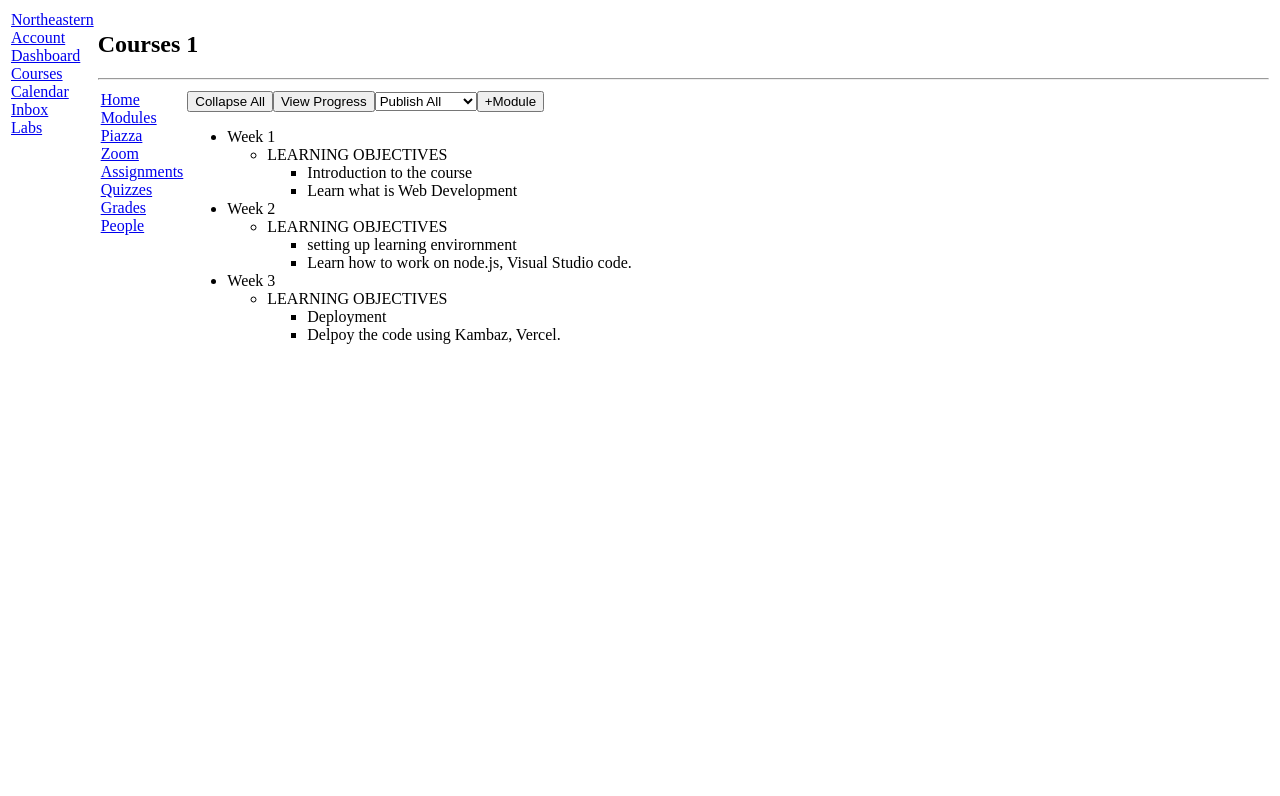
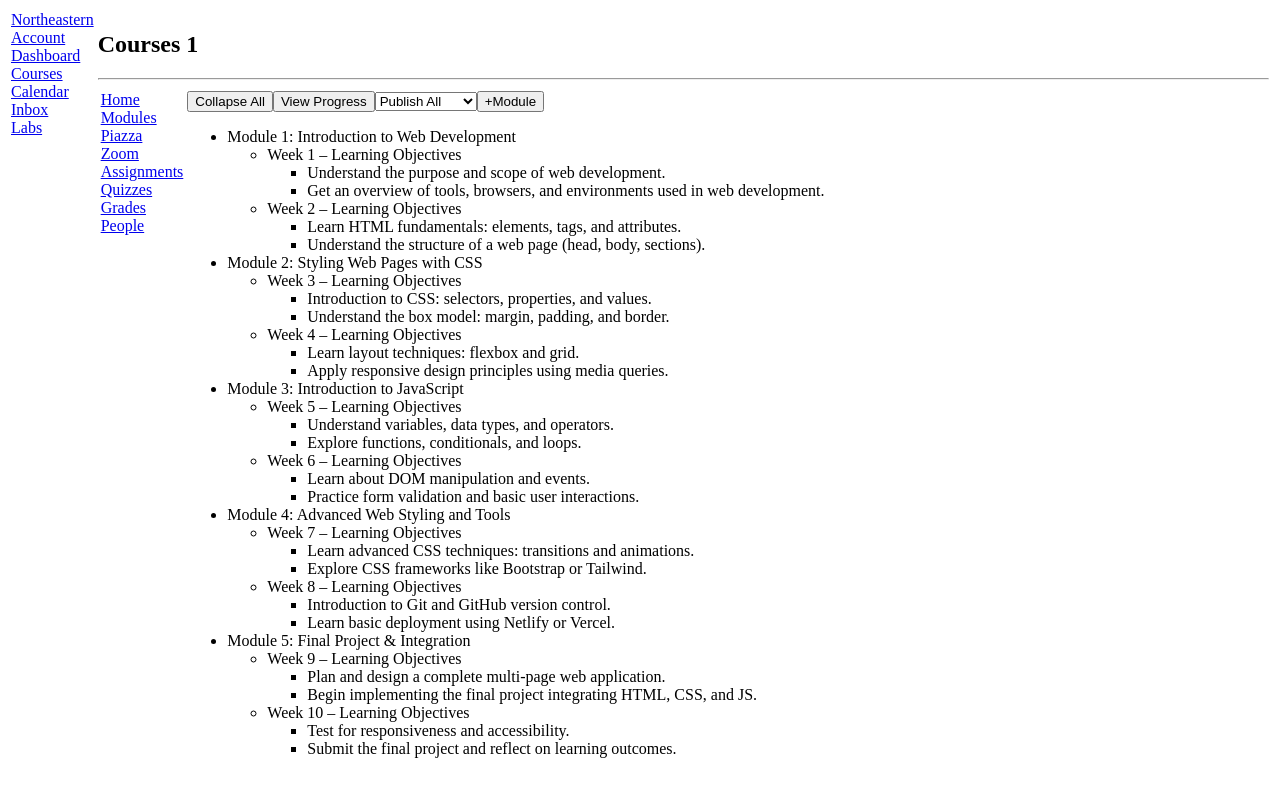
Before and after one commit to dhruthi-06/kambaz-next-js, a Next.js app: page /Courses/1/Modules in a window 1280 px wide. Shown: the top 796 px of the page. Built offline with nearby package versions, Linux system fonts and the light colour scheme.

Commit message:
Final changes done

```diff
--- a/app/(Kambaz)/Courses/[cid]/Modules/page.tsx
+++ b/app/(Kambaz)/Courses/[cid]/Modules/page.tsx
@@ -1,4 +1,3 @@
-
 export default function Modules() {
   return (
     <div>
@@ -10,45 +9,108 @@ export default function Modules() {
         <option value="Module 3">Publish One</option>
       </select>
       <button>+Module</button>
+
       <ul id="wd-modules">
+        {/* Module 1 */}
         <li className="wd-module">
-          <div className="wd-title">Week 1</div>
+          <div className="wd-title">Module 1: Introduction to Web Development</div>
           <ul className="wd-lessons">
             <li className="wd-lesson">
-              <span className="wd-title">LEARNING OBJECTIVES</span>
+              <span className="wd-title">Week 1 – Learning Objectives</span>
               <ul className="wd-content">
-                <li className="wd-content-item">Introduction to the course</li>
-                <li className="wd-content-item">
-                  Learn what is Web Development
+                <li className="wd-content-item">Understand the purpose and scope of web development.</li>
+                <li className="wd-content-item">Get an overview of tools, browsers, and environments used in web development.</li>
+              </ul>
             </li>
+            <li className="wd-lesson">
+              <span className="wd-title">Week 2 – Learning Objectives</span>
+              <ul className="wd-content">
+                <li className="wd-content-item">Learn HTML fundamentals: elements, tags, and attributes.</li>
+                <li className="wd-content-item">Understand the structure of a web page (head, body, sections).</li>
               </ul>
             </li>
           </ul>
         </li>
+
+        {/* Module 2 */}
         <li className="wd-module">
-          <div className="wd-title">Week 2</div>
+          <div className="wd-title">Module 2: Styling Web Pages with CSS</div>
           <ul className="wd-lessons">
             <li className="wd-lesson">
-              <span className="wd-title">LEARNING OBJECTIVES</span>
+              <span className="wd-title">Week 3 – Learning Objectives</span>
               <ul className="wd-content">
-                <li className="wd-content-item">setting up learning envirornment</li>
-                <li className="wd-content-item">
-                  Learn how to work on node.js, Visual Studio code.
+                <li className="wd-content-item">Introduction to CSS: selectors, properties, and values.</li>
+                <li className="wd-content-item">Understand the box model: margin, padding, and border.</li>
+              </ul>
             </li>
+            <li className="wd-lesson">
+              <span className="wd-title">Week 4 – Learning Objectives</span>
+              <ul className="wd-content">
+                <li className="wd-content-item">Learn layout techniques: flexbox and grid.</li>
+                <li className="wd-content-item">Apply responsive design principles using media queries.</li>
               </ul>
             </li>
           </ul>
         </li>
+
+        {/* Module 3 */}
         <li className="wd-module">
-          <div className="wd-title">Week 3</div>
+          <div className="wd-title">Module 3: Introduction to JavaScript</div>
           <ul className="wd-lessons">
             <li className="wd-lesson">
-              <span className="wd-title">LEARNING OBJECTIVES</span>
+              <span className="wd-title">Week 5 – Learning Objectives</span>
               <ul className="wd-content">
-                <li className="wd-content-item">Deployment</li>
-                <li className="wd-content-item">
-                  Delpoy the code using Kambaz, Vercel.
+                <li className="wd-content-item">Understand variables, data types, and operators.</li>
+                <li className="wd-content-item">Explore functions, conditionals, and loops.</li>
+              </ul>
             </li>
+            <li className="wd-lesson">
+              <span className="wd-title">Week 6 – Learning Objectives</span>
+              <ul className="wd-content">
+                <li className="wd-content-item">Learn about DOM manipulation and events.</li>
+                <li className="wd-content-item">Practice form validation and basic user interactions.</li>
+              </ul>
+            </li>
+          </ul>
+        </li>
+
+        {/* Module 4 */}
+        <li className="wd-module">
+          <div className="wd-title">Module 4: Advanced Web Styling and Tools</div>
+          <ul className="wd-lessons">
+            <li className="wd-lesson">
+              <span className="wd-title">Week 7 – Learning Objectives</span>
+              <ul className="wd-content">
+                <li className="wd-content-item">Learn advanced CSS techniques: transitions and animations.</li>
+                <li className="wd-content-item">Explore CSS frameworks like Bootstrap or Tailwind.</li>
+              </ul>
+            </li>
+            <li className="wd-lesson">
+              <span className="wd-title">Week 8 – Learning Objectives</span>
+              <ul className="wd-content">
+                <li className="wd-content-item">Introduction to Git and GitHub version control.</li>
+                <li className="wd-content-item">Learn basic deployment using Netlify or Vercel.</li>
+              </ul>
+            </li>
+          </ul>
+        </li>
+
+        {/* Module 5 */}
+        <li className="wd-module">
+          <div className="wd-title">Module 5: Final Project & Integration</div>
+          <ul className="wd-lessons">
+            <li className="wd-lesson">
+              <span className="wd-title">Week 9 – Learning Objectives</span>
+              <ul className="wd-content">
+                <li className="wd-content-item">Plan and design a complete multi-page web application.</li>
+                <li className="wd-content-item">Begin implementing the final project integrating HTML, CSS, and JS.</li>
+              </ul>
+            </li>
+            <li className="wd-lesson">
+              <span className="wd-title">Week 10 – Learning Objectives</span>
+              <ul className="wd-content">
+                <li className="wd-content-item">Test for responsiveness and accessibility.</li>
+                <li className="wd-content-item">Submit the final project and reflect on learning outcomes.</li>
               </ul>
             </li>
           </ul>
--- a/app/(Kambaz)/Courses/[cid]/Navigation.tsx
+++ b/app/(Kambaz)/Courses/[cid]/Navigation.tsx
@@ -1,17 +1,17 @@
 import Link from "next/link";
+
 export default function CourseNavigation() {
   return (
     <div id="wd-courses-navigation">
       <Link href="/Courses/1234/Home" id="wd-course-home-link">Home</Link><br/>
-      <Link href="/Courses/1234/Modules" id="wd-course-modules-link">Modules
-        </Link><br/>
-      <Link href="/Courses/1234/Piazza" id="wd-course-piazza-link">Piazza</Link><br/>
-      <Link href="/Courses/1234/Zoom" id="wd-course-zoom-link">Zoom</Link><br/>
-      <Link href="/Courses/1234/Assignments" id="wd-course-assignments-link">
-          Assignments</Link><br/>
-      <Link href="/Courses/1234/Quizzes" id="wd-course-quizzes-link">Quizzes
-        </Link><br/>
-      <Link href="/Courses/1234/Grades" id="wd-course-grades-link">Grades</Link><br/>
-      <Link href="/Courses/1234/People/Table" id="wd-course-people-link">People</Link><br/>
-    </div>
-  );}
+      <Link href="/Courses/1234/Modules" id="wd-course-modules-link">Modules</Link><br/>
+      <Link href="https://piazza.com/class/mf9tt3f8vlw16f" id="wd-course-piazza-link">Piazza</Link><br/>
+      <Link href="https://zoom.us/signin#/login" id="wd-course-zoom-link">Zoom</Link><br/>
+      <Link href="/Courses/1234/Assignments" id="wd-course-assignments-link">Assignments</Link><br/>
+      <Link href="https://northeastern.instructure.com/courses/225988/quizzes" id="wd-course-quizzes-link">Quizzes</Link><br/>
+       <Link href="https://northeastern.instructure.com/courses/225988/grades" id="wd-course-grades-link">Grades</Link><br/>
+      <Link href="https://northeastern.instructure.com/courses/225988/users" id="wd-course-people-link">People</Link><br/>
+
+    </div>
+  );
+}
--- a/app/(Kambaz)/Navigation.tsx
+++ b/app/(Kambaz)/Navigation.tsx
@@ -6,8 +6,8 @@ export default function KambazNavigation() {
       <Link href="/Account" id="wd-account-link">Account</Link><br/>
       <Link href="/Dashboard" id="wd-dashboard-link">Dashboard</Link><br/>
       <Link href="/Dashboard" id="wd-course-link">Courses</Link><br/>
-      <Link href="/Calendar" id="wd-calendar-link">Calendar</Link><br/>
-      <Link href="/Inbox" id="wd-inbox-link">Inbox</Link><br/>
+      <a href="https://northeastern.instructure.com/calendar#view_name=month&view_start=2025-09-22" id="wd-neu-link" target="_blank">Calendar</a><br/>
+      <a href="https://northeastern.instructure.com/conversations#filter=type=inbox" id="wd-neu-link" target="_blank">Inbox</a><br/>
       <Link href="/Labs" id="wd-labs-link">Labs</Link><br/>
     </div>
 );}
--- a/app/Labs/page.tsx
+++ b/app/Labs/page.tsx
@@ -9,6 +9,8 @@ export default function LabsPage() {
 
 
       <p id="wd-name">Dhruthi Rajesh</p>
+      <p id="wd-name">Offline Batch</p>
+      <p id="wd-name">Section: 18616</p>
 
       <p>
         <a
```
Also changed, not shown: app/(Kambaz)/Account/Navigation.tsx (+4 -4 lines), app/(Kambaz)/Account/Signin/page.tsx (+27 -9 lines), app/(Kambaz)/Account/Signup/page.tsx (+30 -7 lines). Lines whose indentation alone changed are shown as unchanged.
